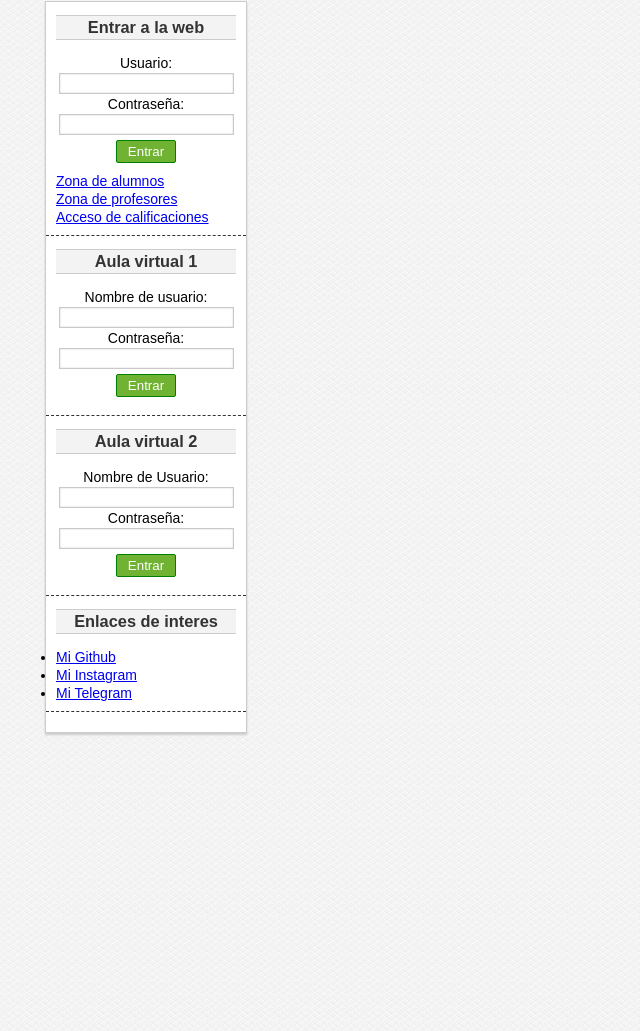
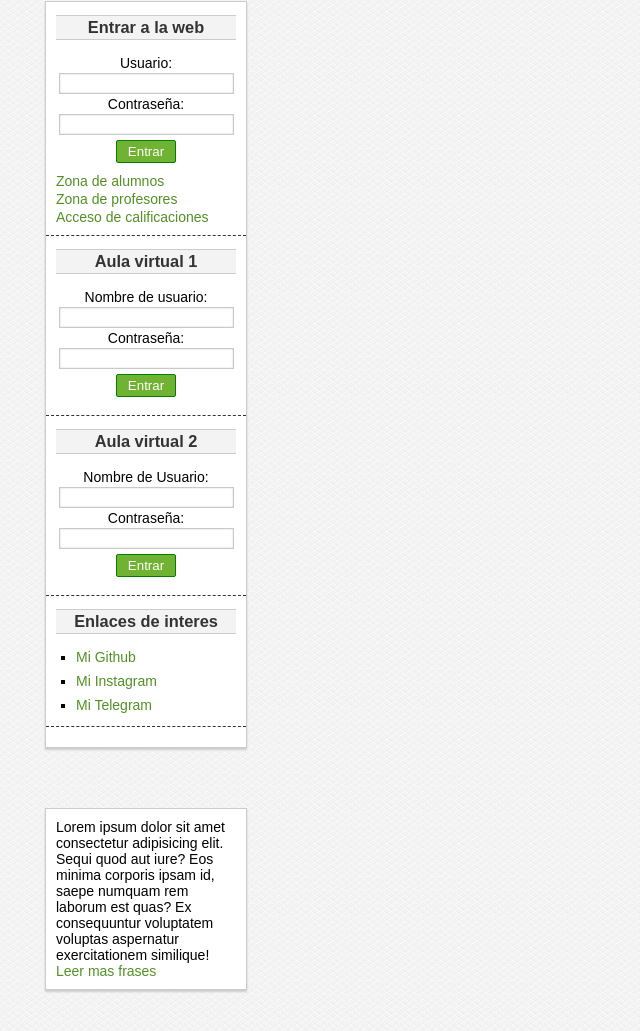
Before and after one commit to hdes26/Myfirstweb, a plain HTML site: page maquetacion-1/index.html in a window 1280 px wide. Shown: the part 319-1350 px from the top of the page, without its empty margins (0-640 px from the left). Drawn offline with Linux system fonts and the light colour scheme.

Commit message:
Barra terminal terminada

```diff
--- a/maquetacion-1/css/style.css
+++ b/maquetacion-1/css/style.css
@@ -16,6 +16,19 @@
 body{
     background-image: url(../img/paven.png);
 }
+
+a{
+    color:#529125;
+    text-decoration:none;
+}
+a:visited{
+    color: #529125;
+}
+a:hover{
+    color: #285612;
+}
+
+
 
 /*FORMULARIOS*/
 input[type="text"],
@@ -200,7 +213,8 @@ text-shadow: 0px 0px 1px #ccc;
 }
 
 /*BARRA LATERAL*/
-#aside{
+#aside, #frase{
+    clear: both;
     width: 200px;
     float: left;
     margin: 30px;
@@ -208,6 +222,13 @@ text-shadow: 0px 0px 1px #ccc;
     border: 1px solid #ccc;
     box-shadow: 0px 2px 2px #ccc;
     font-family: sans-serif, arial, Helvetica;
+}
+
+#frase{
+    width: 180px;
+    padding: 10px;
+    font-size: 14px;
+    font-family: sans-serif;
 }
 
 #aside .widget{
@@ -238,6 +259,12 @@ text-shadow: 0px 0px 1px #ccc;
     border-left: none;
     border-right: none;
 }
+#aside li{
+    margin-top: 8px;
+    margin-bottom: 5px;
+    margin-left: 20px;
+    list-style: square;
+}
 
 /*FORMULARIOS BARRA LATERAL*/
 #aside div label,
--- a/maquetacion-1/index.html
+++ b/maquetacion-1/index.html
@@ -155,6 +155,10 @@
             </div>
 
         </aside>
+        <aside id="frase">
+            Lorem ipsum dolor sit amet consectetur adipisicing elit. Sequi quod aut iure? Eos minima corporis ipsam id, saepe numquam rem laborum est quas? Ex consequuntur voluptatem voluptas aspernatur exercitationem similique!
+            <a href="#">Leer mas frases</a>
+        </aside>
         <!--Fin de la barra lateral-->
 
     </div>
```
